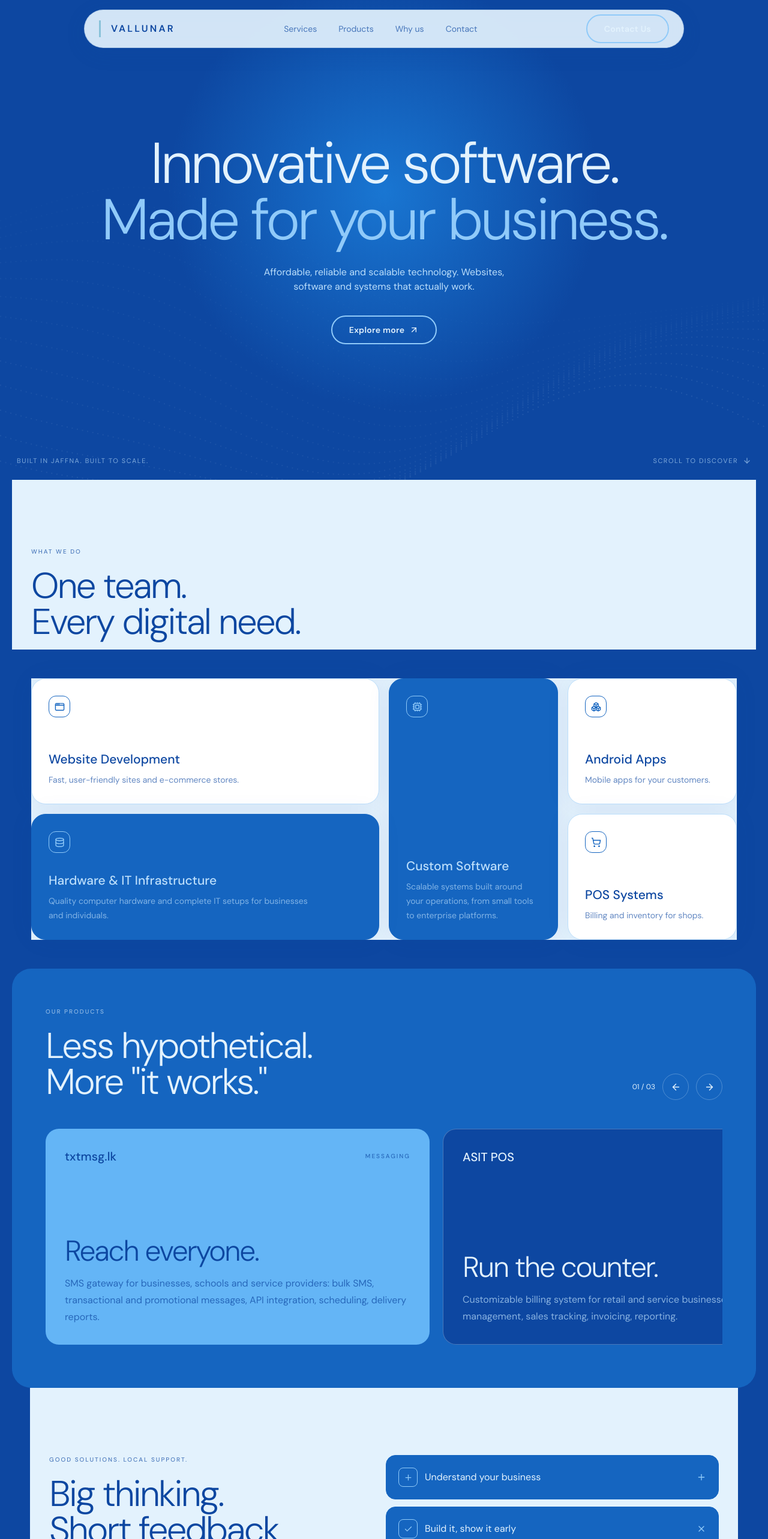
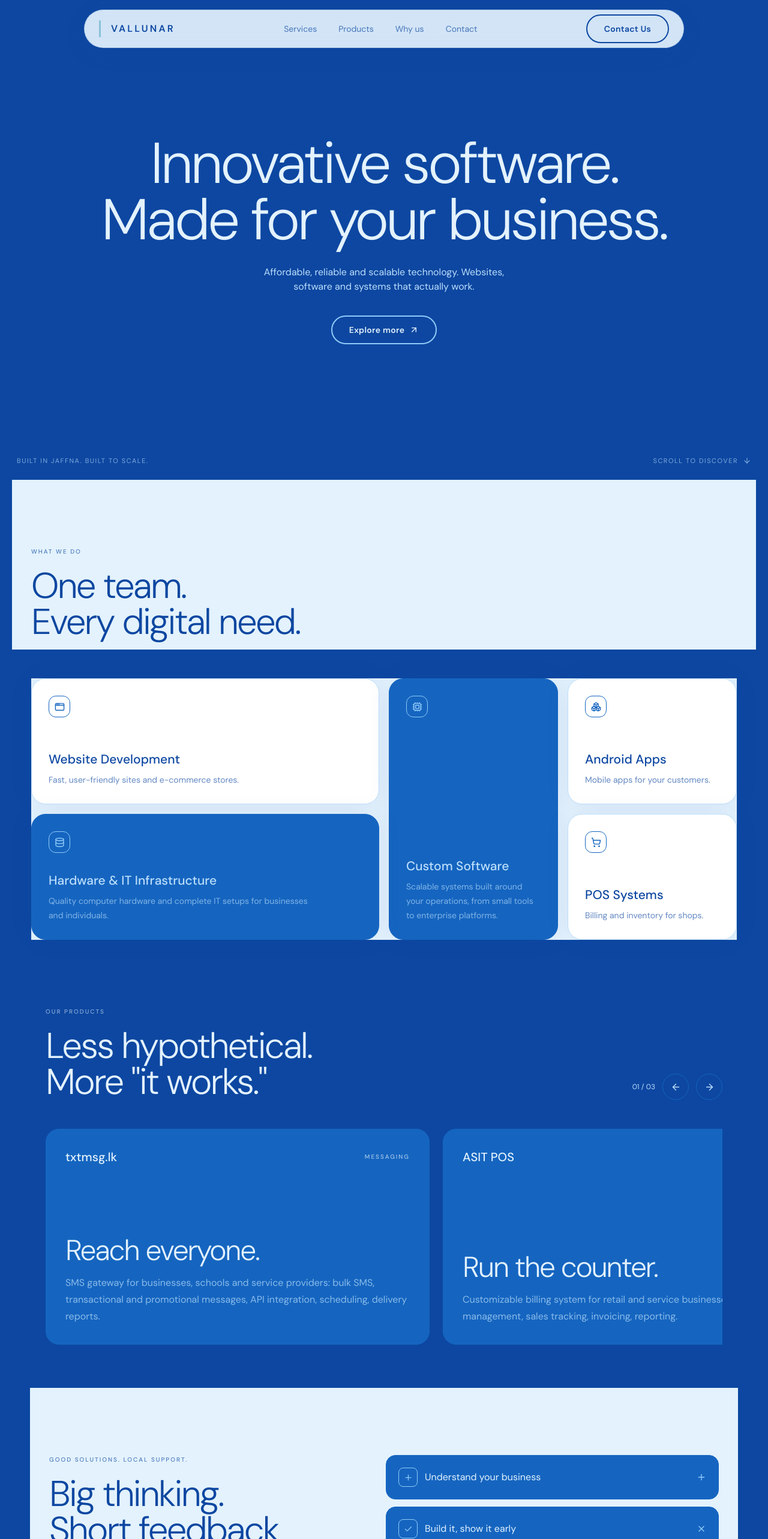
Before and after one commit to cheerysaaru/vallunar-website, a Next.js app: page / in a window 1280 px wide. Shown: the top 2566 px of the page at 60% size. Built offline with nearby package versions, Linux system fonts and the light colour scheme.

Commit message:
feat: strict Material Blue 50-900 palette - calm dark areas, flat backgrounds only

```diff
--- a/app/globals.css
+++ b/app/globals.css
@@ -26,15 +26,16 @@
 html { scroll-behavior: smooth; }
 body { margin: 0; background: var(--b900); color: var(--b100); font-family: var(--font-dm-sans), sans-serif; }
 a { color: inherit; text-decoration: none; }
-::selection { background: var(--b500); color: var(--b50); } /* COLOR CHANGE */
+::selection { background: var(--b500); color: var(--b50); }
 
 @layer utilities {
-  .eyebrow { @apply text-[10px] font-medium uppercase tracking-[0.2em]; color: var(--b900); opacity: 0.7; } /* COLOR CHANGE */
+  .eyebrow { @apply text-[10px] font-medium uppercase tracking-[0.2em]; color: var(--b900); opacity: 0.7; }
   .display { @apply font-light leading-[.98] tracking-[-.045em]; }
-  .focus-ring { @apply focus:outline-none focus-visible:ring-2 focus-visible:ring-[var(--b500)] focus-visible:ring-offset-2 focus-visible:ring-offset-[var(--b900)]; } /* COLOR CHANGE */
+  .focus-ring { @apply focus:outline-none focus-visible:ring-2 focus-visible:ring-[var(--b500)] focus-visible:ring-offset-2 focus-visible:ring-offset-[var(--b900)]; }
 }
 
-.contour-lines { background-image: repeating-radial-gradient(ellipse at 45% 50%, transparent 0 28px, rgba(227,242,253,.22) 29px 30px, transparent 31px 58px); transform: rotate(-11deg) scale(1.35); mask-image: linear-gradient(to right, transparent, black 18%, black 82%, transparent); } /* COLOR CHANGE */
+/* Flat contour lines for dark sections only - subtle single tone */
+.contour-lines { background-image: repeating-radial-gradient(ellipse at 45% 50%, transparent 0 28px, rgba(13,71,161,.15) 29px 30px, transparent 31px 58px); transform: rotate(-11deg) scale(1.35); mask-image: linear-gradient(to right, transparent, black 18%, black 82%, transparent); }
 .marquee { animation: marquee 28s linear infinite; }
 @keyframes marquee { from { transform: translateX(0); } to { transform: translateX(-50%); } }
 
@@ -47,8 +48,8 @@ a { color: inherit; text-decoration: none; }
   }
 }
 
-/* CHANGE 1 & 4: Floating nav pill & floating-fill button */
-.nav-pill { /* COLOR CHANGE */
+/* 2. Navigation pill - light background */
+.nav-pill {
   position: fixed;
   top: var(--nav-gap);
   left: 50%;
@@ -58,9 +59,9 @@ a { color: inherit; text-decoration: none; }
   max-width: var(--nav-max-width);
   height: var(--nav-height);
   border-radius: 9999px;
-  background: rgba(227, 242, 253, 0.92); /* --b50 with alpha */
+  background: rgba(227, 242, 253, 0.92); /* --b50 */
   backdrop-filter: blur(12px);
-  border: 1px solid rgba(13, 71, 161, 0.18); /* --b900 with alpha */
+  border: 1px solid rgba(13, 71, 161, 0.18); /* --b900 */
   box-shadow: 0 8px 32px rgba(13, 71, 161, 0.15);
   display: flex;
   align-items: center;
@@ -84,7 +85,7 @@ a { color: inherit; text-decoration: none; }
   transition: transform 0.35s var(--soft);
 }
 
-.nav-logo { /* COLOR CHANGE */
+.nav-logo {
   display: flex;
   align-items: center;
   gap: 10px;
@@ -104,7 +105,7 @@ a { color: inherit; text-decoration: none; }
   justify-content: center;
 }
 
-.nav-link { /* COLOR CHANGE */
+.nav-link {
   position: relative;
   padding: 8px 14px;
   font-size: 14px;
@@ -115,7 +116,7 @@ a { color: inherit; text-decoration: none; }
   transition: opacity 0.2s var(--ease), color 0.2s var(--ease);
 }
 
-.nav-link::after { /* COLOR CHANGE */
+.nav-link::after {
   content: "";
   position: absolute;
   bottom: 4px;
@@ -138,13 +139,13 @@ a { color: inherit; text-decoration: none; }
   transform: scaleX(1);
 }
 
-.nav-link:focus-visible { /* COLOR CHANGE */
+.nav-link:focus-visible {
   outline: none;
   box-shadow: 0 0 0 2px var(--b500), 0 0 0 4px var(--b50);
 }
 
-/* Floating-fill button effect */
-.fill-btn { /* COLOR CHANGE */
+/* Fill button - used for hero "Explore more" and nav "Contact Us" */
+.fill-btn {
   position: relative;
   display: inline-flex;
   align-items: center;
@@ -165,7 +166,7 @@ a { color: inherit; text-decoration: none; }
   transition: transform 0.2s var(--soft), box-shadow 0.2s var(--soft), color 0.3s var(--soft);
 }
 
-.fill-btn::before { /* COLOR CHANGE */
+.fill-btn::before {
   content: "";
   position: absolute;
   inset: 0;
@@ -180,7 +181,7 @@ a { color: inherit; text-decoration: none; }
   transition: top 0.7s var(--soft);
 }
 
-.fill-btn:hover { /* COLOR CHANGE */
+.fill-btn:hover {
   transform: translateY(-4px);
   box-shadow: 0 12px 32px rgba(144, 202, 249, 0.4);
   color: var(--b900);
@@ -195,12 +196,27 @@ a { color: inherit; text-decoration: none; }
   transition-duration: 0.05s;
 }
 
-.fill-btn:focus-visible { /* COLOR CHANGE */
+.fill-btn:focus-visible {
   outline: none;
   box-shadow: 0 0 0 2px var(--b500), 0 0 0 4px var(--b50), 0 12px 32px rgba(144, 202, 249, 0.4);
 }
 
-/* CHANGE 2: Three dots menu */
+/* Nav Contact Us button variant - outlined --b900, fills --b900 */
+.fill-btn.nav-contact {
+  color: var(--b900);
+  border-color: var(--b900);
+}
+
+.fill-btn.nav-contact::before {
+  background: var(--b900);
+}
+
+.fill-btn.nav-contact:hover {
+  color: var(--b50);
+  box-shadow: 0 12px 32px rgba(13, 71, 161, 0.4);
+}
+
+/* 2. Three dots menu - dark theme for mobile menu on light nav */
 .menu-toggle {
   display: none;
   flex-direction: column;
@@ -216,7 +232,7 @@ a { color: inherit; text-decoration: none; }
   border-radius: 9999px;
 }
 
-.menu-toggle:focus-visible { /* COLOR CHANGE */
+.menu-toggle:focus-visible {
   outline: none;
   box-shadow: 0 0 0 2px var(--b500), 0 0 0 4px var(--b50);
 }
@@ -229,7 +245,7 @@ a { color: inherit; text-decoration: none; }
   transition: opacity 0.15s var(--ease);
 }
 
-.menu-dot { /* COLOR CHANGE */
+.menu-dot {
   width: 24px;
   height: 3px;
   border-radius: 3px;
@@ -259,7 +275,7 @@ a { color: inherit; text-decoration: none; }
   pointer-events: none;
 }
 
-.menu-cross-bar { /* COLOR CHANGE */
+.menu-cross-bar {
   width: 24px;
   height: 3px;
   border-radius: 3px;
@@ -276,7 +292,7 @@ a { color: inherit; text-decoration: none; }
   transform: scaleX(1);
 }
 
-.mobile-menu-panel { /* COLOR CHANGE */
+.mobile-menu-panel {
   position: fixed;
   top: calc(var(--nav-height) + var(--nav-gap));
   left: var(--nav-gap);
@@ -284,9 +300,9 @@ a { color: inherit; text-decoration: none; }
   max-width: var(--nav-max-width);
   margin: 0 auto;
   border-radius: 20px;
-  background: rgba(227, 242, 253, 0.98); /* --b50 with alpha */
+  background: rgba(227, 242, 253, 0.98); /* --b50 */
   backdrop-filter: blur(12px);
-  border: 1px solid rgba(13, 71, 161, 0.12); /* --b900 with alpha */
+  border: 1px solid rgba(13, 71, 161, 0.12);
   box-shadow: 0 24px 48px rgba(13, 71, 161, 0.12);
   padding: 24px;
   opacity: 0;
@@ -303,7 +319,7 @@ a { color: inherit; text-decoration: none; }
   transition: opacity 0.5s var(--soft), transform 0.5s var(--soft);
 }
 
-.mobile-menu-link { /* COLOR CHANGE */
+.mobile-menu-link {
   display: block;
   padding: 16px 20px;
   font-size: 18px;
@@ -318,7 +334,7 @@ a { color: inherit; text-decoration: none; }
   color: var(--b900);
 }
 
-.mobile-menu-link:focus-visible { /* COLOR CHANGE */
+.mobile-menu-link:focus-visible {
   outline: none;
   box-shadow: 0 0 0 2px var(--b500), 0 0 0 4px var(--b50);
 }
@@ -328,7 +344,7 @@ a { color: inherit; text-decoration: none; }
   .nav-links { display: none; }
 }
 
-/* CHANGE 5: Plus social button */
+/* 9. Plus social button - dark button on light page */
 .plus-social {
   position: fixed;
   bottom: 24px;
@@ -350,7 +366,7 @@ a { color: inherit; text-decoration: none; }
   pointer-events: auto;
 }
 
-.plus-btn { /* COLOR CHANGE */
+.plus-btn {
   width: 44px;
   height: 44px;
   border-radius: 50%;
@@ -367,12 +383,12 @@ a { color: inherit; text-decoration: none; }
   z-index: 10;
 }
 
-.plus-btn:hover { /* COLOR CHANGE */
+.plus-btn:hover {
   background: var(--b800);
   box-shadow: 0 12px 32px rgba(13, 71, 161, 0.5);
 }
 
-.plus-btn:focus-visible { /* COLOR CHANGE */
+.plus-btn:focus-visible {
   outline: none;
   box-shadow: 0 0 0 2px var(--b500), 0 0 0 4px var(--b50), 0 12px 32px rgba(13, 71, 161, 0.5);
 }
@@ -395,7 +411,7 @@ a { color: inherit; text-decoration: none; }
   pointer-events: none;
 }
 
-.social-link { /* COLOR CHANGE */
+.social-link {
   width: 40px;
   height: 40px;
   border-radius: 50%;
@@ -426,16 +442,16 @@ a { color: inherit; text-decoration: none; }
 .plus-social.visible .social-link:nth-child(3) { transition-delay: 0.10s; transform: translate(-82px, 18px) scale(1); opacity: 1; }
 .plus-social.visible .social-link:nth-child(4) { transition-delay: 0.15s; transform: translate(-72px, 54px) scale(1); opacity: 1; }
 
-.social-link:hover { /* COLOR CHANGE */
+.social-link:hover {
   background: var(--b100);
 }
 
-.social-link:focus-visible { /* COLOR CHANGE */
+.social-link:focus-visible {
   outline: none;
   box-shadow: 0 0 0 2px var(--b500), 0 0 0 4px var(--b50);
 }
 
-/* COLOR CHANGE: Scrollbar styling */
+/* Scrollbar styling */
 *::-webkit-scrollbar { width: 8px; height: 8px; }
 *::-webkit-scrollbar-track { background: var(--b900); }
 *::-webkit-scrollbar-thumb { background: var(--b600); border-radius: 4px; }
--- a/app/page.tsx
+++ b/app/page.tsx
@@ -22,8 +22,8 @@ export default function HomePage() {
       <WhyUs />
       <Stats />
       <Contact />
-      <div className="overflow-hidden border-t border-line bg-ink py-12">
-        <div className="marquee whitespace-nowrap text-[clamp(3rem,9vw,7rem)] font-light tracking-[-.04em] text-transparent [-webkit-text-stroke:1.5px_#61A5C2]">
+      <div className="overflow-hidden border-t py-12" style={{ background: 'var(--b900)', borderColor: 'var(--b800)' }}>
+        <div className="marquee whitespace-nowrap text-[clamp(3rem,9vw,7rem)] font-light tracking-[-.04em] text-transparent" style={{ WebkitTextStroke: '1.5px var(--b300)' }}>
           Websites • Software • POS • SMS • Hardware • Websites • Software • POS • SMS • Hardware •
         </div>
       </div>
--- a/components/Footer.tsx
+++ b/components/Footer.tsx
@@ -1,4 +1,4 @@
 import Image from "next/image";
 import { ArrowUpRight } from "lucide-react";
 import { navigation, site } from "@/lib/data";
-export default function Footer() { return <footer className="mx-6 lg:mx-auto lg:max-w-[1240px]" style={{ background: 'var(--b800)' }}/* COLOR CHANGE */><div className="flex flex-wrap items-center justify-between gap-6 px-7 py-9 sm:px-12 lg:px-14"><a href="#top" className="focus-ring flex items-center gap-3" aria-label="Back to top"><Image src="/brand-mark.svg" alt="" width={8} height={22} /><span className="text-lg font-medium tracking-[.2em]" style={{ color: 'var(--b100)' }}>VALLUNAR</span></a><span className="text-sm" style={{ color: 'var(--b100)', opacity: 0.6 }}>{site.tagline}</span><nav className="flex flex-wrap gap-x-5 gap-y-2 text-sm" aria-label="Footer navigation" style={{ color: 'var(--b100)', opacity: 0.7 }}>{navigation.map((item) => <a key={item.href} className="focus-ring hover:text-[var(--b50)]" href={item.href} style={{ color: 'var(--b100)' }}>{item.label}</a>)}<a className="focus-ring inline-flex items-center gap-1 hover:text-[var(--b50)]" href={site.linkedIn} target="_blank" rel="noreferrer" style={{ color: 'var(--b100)' }}>LinkedIn <ArrowUpRight size={13} /></a></nav><span className="w-full text-xs sm:w-auto" style={{ color: 'var(--b100)', opacity: 0.5 }}>© {new Date().getFullYear()} {site.name}</span></div></footer>; }
+export default function Footer() { return <footer className="mx-6 lg:mx-auto lg:max-w-[1240px] border-t" style={{ background: 'var(--b900)', borderColor: 'var(--b800)' }}><div className="flex flex-wrap items-center justify-between gap-6 px-7 py-9 sm:px-12 lg:px-14"><a href="#top" className="focus-ring flex items-center gap-3" aria-label="Back to top"><Image src="/brand-mark.svg" alt="" width={8} height={22} /><span className="text-lg font-medium tracking-[.2em]" style={{ color: 'var(--b100)' }}>VALLUNAR</span></a><span className="text-sm" style={{ color: 'var(--b100)', opacity: 0.6 }}>{site.tagline}</span><nav className="flex flex-wrap gap-x-5 gap-y-2 text-sm" aria-label="Footer navigation" style={{ color: 'var(--b100)', opacity: 0.7 }}>{navigation.map((item) => <a key={item.href} className="focus-ring hover:text-[var(--b50)]" href={item.href} style={{ color: 'var(--b100)' }}>{item.label}</a>)}<a className="focus-ring inline-flex items-center gap-1 hover:text-[var(--b50)]" href={site.linkedIn} target="_blank" rel="noreferrer" style={{ color: 'var(--b100)' }}>LinkedIn <ArrowUpRight size={13} /></a></nav><span className="w-full text-xs sm:w-auto" style={{ color: 'var(--b100)', opacity: 0.5 }}>© {new Date().getFullYear()} {site.name}</span></div></footer>; }
--- a/components/Hero.tsx
+++ b/components/Hero.tsx
@@ -4,7 +4,6 @@ import { useEffect, useRef } from "react";
 import { site } from "@/lib/data";
 
 export default function Hero() {
-  const canvasRef = useRef<HTMLCanvasElement>(null);
   const scrollToProducts = () => {
     const products = document.getElementById("products");
     if (products) {
@@ -12,68 +11,12 @@ export default function Hero() {
     }
   };
 
-  useEffect(() => {
-    const canvas = canvasRef.current;
-    if (!canvas) return;
-    const ctx = canvas.getContext("2d");
-    if (!ctx) return;
-    let animation = 0;
-    let t = 0;
-    let mx = .5;
-    let visible = true;
-    const reduce = window.matchMedia("(prefers-reduced-motion: reduce)").matches;
-    const resize = () => {
-      const d = Math.min(window.devicePixelRatio || 1, 2);
-      canvas.width = canvas.offsetWidth * d;
-      canvas.height = canvas.offsetHeight * d;
-      ctx.setTransform(d, 0, 0, d, 0, 0);
-    };
-    const move = (event: MouseEvent) => {
-      mx = event.clientX / window.innerWidth;
-    };
-    const draw = () => {
-      if (visible) {
-        const w = canvas.offsetWidth;
-        const h = canvas.offsetHeight;
-        ctx.clearRect(0, 0, w, h);
-        ctx.fillStyle = "rgba(227,242,253,0.2)"; /* COLOR CHANGE: --b50 with alpha for dot grid */
-        for (let line = 0; line < 16; line++) {
-          const offset = line * h * .028;
-          for (let i = 0; i < w; i += w / (window.innerWidth < 700 ? 70 : 150)) {
-            const y = h * .55 + offset + Math.sin(i / w * 5 + t + line * .18 + mx * 2) * h * .14 + Math.sin(i / w * 11 - t * 1.3) * h * .03;
-            ctx.globalAlpha = .15 + .5 * (line / 16);
-            ctx.fillRect(i, y, 2, 2);
-          }
-        }
-      }
-      t += reduce ? 0 : .008;
-      animation = requestAnimationFrame(draw);
-    };
-    const observer = new IntersectionObserver(([entry]) => {
-      visible = entry.isIntersecting;
-    });
-    observer.observe(canvas);
-    resize();
-    draw();
-    window.addEventListener("resize", resize);
-    window.addEventListener("mousemove", move, { passive: true });
-    return () => {
-      cancelAnimationFrame(animation);
-      observer.disconnect();
-      window.removeEventListener("resize", resize);
-      window.removeEventListener("mousemove", move);
-    };
-  }, []);
-
   return (
-    <section id="top" className="hero relative isolate grid min-h-screen place-items-center overflow-hidden text-center" style={{
-      background: 'radial-gradient(circle at 50% 40%, var(--b700) 0%, var(--b900) 45%, var(--b900) 100%)'
-    }}>
-      <canvas ref={canvasRef} className="absolute inset-0 h-full w-full opacity-70" aria-hidden="true" />
+    <section id="top" className="hero relative isolate grid min-h-screen place-items-center overflow-hidden text-center" style={{ background: 'var(--b900)' }}>
       <div className="relative px-6 py-32">
         <h1 className="display text-[clamp(2.8rem,8vw,6rem)]" style={{ color: 'var(--b50)' }}>
           <span className="block animate-[sharp_1.6s_.4s_both]">Innovative software.</span>
-          <span className="block animate-[sharp_1.6s_.8s_both]" style={{ color: 'var(--b200)' }}>Made for your business.</span>
+          <span className="block animate-[sharp_1.6s_.8s_both]" style={{ color: 'var(--b50)' }}>Made for your business.</span>
         </h1>
         <p className="mx-auto mb-9 mt-7 max-w-[460px] text-base" style={{ color: 'var(--b100)' }}>{site.description}</p>
         <div className="flex flex-wrap justify-center gap-3">
--- a/components/Navbar.tsx
+++ b/components/Navbar.tsx
@@ -80,7 +80,7 @@ export default function Navbar() {
           ))}
         </div>
 
-        <ContactTrigger className="fill-btn focus-ring" aria-label="Contact us">
+        <ContactTrigger className="fill-btn nav-contact focus-ring" aria-label="Contact us">
           Contact Us
         </ContactTrigger>
 
--- a/components/Products.tsx
+++ b/components/Products.tsx
@@ -11,31 +11,28 @@ export default function Products() {
     track.current?.scrollBy({ left: direction * step(), behavior: "smooth" });
     setActive((value) => Math.min(products.length - 1, Math.max(0, value + direction)));
   };
-  return <section id="products" className="mx-6 overflow-hidden rounded-[32px] lg:mx-auto lg:max-w-[1240px]" style={{ background: 'var(--b800)', color: 'var(--b50)' }}/* COLOR CHANGE */>
+  return <section id="products" className="mx-6 overflow-hidden rounded-[32px] lg:mx-auto lg:max-w-[1240px]" style={{ background: 'var(--b900)', color: 'var(--b100)' }}>
     <div className="px-7 py-16 sm:px-12 lg:px-14">
       <div className="flex flex-wrap items-end justify-between gap-8">
         <div>
           <div className="eyebrow mb-5" style={{ color: 'var(--b50)', opacity: 0.6 }}>Our products</div>
           <h2 className="display text-5xl sm:text-6xl" style={{ color: 'var(--b50)' }}>Less hypothetical.<br />More "it works."</h2>
         </div>
-        <div className="flex items-center gap-3 text-xs" style={{ color: 'var(--b50)' }}>
+        <div className="flex items-center gap-3 text-xs" style={{ color: 'var(--b100)' }}>
           <span>{String(active + 1).padStart(2, "0")} / {String(products.length).padStart(2, "0")}</span>
-          <button className="focus-ring flex h-11 w-11 items-center justify-center rounded-full border transition hover:bg-[var(--b700)] hover:text-[var(--b50)]" onClick={() => move(-1)} aria-label="Previous product" style={{ borderColor: 'rgba(227,242,253,.28)', color: 'var(--b50)' }}><ArrowLeft size={17} /></button>
-          <button className="focus-ring flex h-11 w-11 items-center justify-center rounded-full border transition hover:bg-[var(--b700)] hover:text-[var(--b50)]" onClick={() => move(1)} aria-label="Next product" style={{ borderColor: 'rgba(227,242,253,.28)', color: 'var(--b50)' }}><ArrowRight size={17} /></button>
+          <button className="focus-ring flex h-11 w-11 items-center justify-center rounded-full border transition hover:bg-[var(--b800)] hover:text-[var(--b50)]" onClick={() => move(-1)} aria-label="Previous product" style={{ borderColor: 'var(--b800)', color: 'var(--b100)' }}><ArrowLeft size={17} /></button>
+          <button className="focus-ring flex h-11 w-11 items-center justify-center rounded-full border transition hover:bg-[var(--b800)] hover:text-[var(--b50)]" onClick={() => move(1)} aria-label="Next product" style={{ borderColor: 'var(--b800)', color: 'var(--b100)' }}><ArrowRight size={17} /></button>
         </div>
       </div>
       <div ref={track} className="mt-12 flex snap-x snap-mandatory gap-[22px] overflow-x-auto pb-2 [scrollbar-width:none] [&::-webkit-scrollbar]:hidden" tabIndex={0} aria-label="Products">
-        {products.map((product, index) => <article key={product.name} className={`flex h-[360px] w-[min(640px,82vw)] shrink-0 snap-start flex-col justify-between rounded-[22px] p-8 ${index === 0 ? "bg-[var(--b300)]" : index === 1 ? "bg-[var(--b900)]" : "bg-[var(--b800)]"}`} style={{
-          color: index === 0 ? 'var(--b900)' : index === 1 ? 'var(--b50)' : 'var(--b50)',
-          border: index === 1 ? '1px solid rgba(227,242,253,.28)' : 'none'
-        }}>
-          <div className="flex justify-between gap-4 text-xl font-medium" style={{ color: index === 0 ? 'var(--b900)' : 'var(--b50)' }}>
+        {products.map((product) => <article key={product.name} className="flex h-[360px] w-[min(640px,82vw)] shrink-0 snap-start flex-col justify-between rounded-[22px] p-8 bg-[var(--b800)] border border-[var(--b800)]" style={{ color: 'var(--b100)' }}>
+          <div className="flex justify-between gap-4 text-xl font-medium" style={{ color: 'var(--b50)' }}>
             <span>{product.name}</span>
-            <span className="eyebrow" style={{ color: index === 0 ? 'var(--b900)' : 'var(--b50)', opacity: 0.7 }}>{product.category}</span>
+            <span className="eyebrow" style={{ color: 'var(--b50)', opacity: 0.7 }}>{product.category}</span>
           </div>
           <div className="flex flex-col gap-4">
-            <h3 className="display text-4xl sm:text-5xl" style={{ color: index === 0 ? 'var(--b900)' : 'var(--b50)' }}>{product.headline}</h3>
-            <p className="text-base leading-7" style={{ color: index === 0 ? 'var(--b900)' : 'var(--b100)', opacity: 0.7 }}>{product.description}</p>
+            <h3 className="display text-4xl sm:text-5xl" style={{ color: 'var(--b50)' }}>{product.headline}</h3>
+            <p className="text-base leading-7" style={{ color: 'var(--b100)', opacity: 0.7 }}>{product.description}</p>
           </div>
         </article>)}
       </div>
--- a/components/Services.tsx
+++ b/components/Services.tsx
@@ -3,5 +3,5 @@ import { motion } from "framer-motion";
 import { services } from "@/lib/data";
 
 export default function Services() {
-  return <section id="services" className="mt-12 grid auto-rows-[210px] grid-cols-1 gap-4 sm:grid-cols-2 lg:grid-cols-4" style={{ background: 'var(--b50)' }}/* COLOR CHANGE */>{services.map((service, index) => { const Icon = service.icon; const isEven = index % 2 === 0; return <motion.article key={service.title} initial={{ opacity: 0, y: 20 }} whileInView={{ opacity: 1, y: 0 }} viewport={{ once: true, amount: .2 }} transition={{ delay: index * .06 }} className={`group flex flex-col justify-between rounded-[24px] p-7 shadow-[0_0_40px_rgba(13,71,161,.07)] transition hover:-translate-y-1 ${isEven ? "bg-white border border-[var(--b100)]" : "bg-[var(--b800)] border border-[var(--b800)]"} ${service.span === "wide" ? "lg:col-span-2" : ""} ${service.span === "tall" ? "lg:row-span-2" : ""}`}><span className="flex h-9 w-9 items-center justify-center rounded-xl border transition group-hover:bg-[var(--b200)] group-hover:text-[var(--b900)]" style={{ borderColor: isEven ? 'var(--b800)' : 'var(--b200)', color: isEven ? 'var(--b800)' : 'var(--b200)' }}><Icon size={17} /></span><div><h3 className="mb-1.5 text-[21px] font-medium" style={{ color: isEven ? 'var(--b900)' : 'var(--b100)' }}>{service.title}</h3><p className="max-w-md text-sm leading-6" style={{ color: isEven ? 'var(--b900)' : 'var(--b100)', opacity: 0.65 }}>{service.description}</p></div></motion.article>; })}</section>;
+  return <section id="services" className="mt-12 grid auto-rows-[210px] grid-cols-1 gap-4 sm:grid-cols-2 lg:grid-cols-4" style={{ background: 'var(--b50)' }}>{services.map((service, index) => { const Icon = service.icon; const isEven = index % 2 === 0; return <motion.article key={service.title} initial={{ opacity: 0, y: 20 }} whileInView={{ opacity: 1, y: 0 }} viewport={{ once: true, amount: .2 }} transition={{ delay: index * .06 }} className={`group flex flex-col justify-between rounded-[24px] p-7 shadow-[0_0_40px_rgba(13,71,161,.07)] transition hover:-translate-y-1 ${isEven ? "bg-white border border-[var(--b100)]" : "bg-[var(--b800)] border border-[var(--b800)]"} ${service.span === "wide" ? "lg:col-span-2" : ""} ${service.span === "tall" ? "lg:row-span-2" : ""}`}><span className="flex h-9 w-9 items-center justify-center rounded-xl border transition group-hover:bg-[var(--b200)] group-hover:text-[var(--b900)]" style={{ borderColor: isEven ? 'var(--b800)' : 'var(--b200)', color: isEven ? 'var(--b800)' : 'var(--b200)' }}><Icon size={17} /></span><div><h3 className="mb-1.5 text-[21px] font-medium" style={{ color: isEven ? 'var(--b900)' : 'var(--b100)' }}>{service.title}</h3><p className="max-w-md text-sm leading-6" style={{ color: isEven ? 'var(--b900)' : 'var(--b100)', opacity: 0.65 }}>{service.description}</p></div></motion.article>; })}</section>;
 }
--- a/components/Stats.tsx
+++ b/components/Stats.tsx
@@ -1,2 +1,2 @@
 import { stats } from "@/lib/data";
-export default function Stats() { return <section className="mx-auto grid max-w-[1180px] grid-cols-2 gap-8 px-6 pb-24 text-center sm:grid-cols-4 lg:px-8" style={{ background: 'var(--b50)' }}/* COLOR CHANGE */>{stats.map((stat) => <div key={stat.label}><div className="text-4xl font-light sm:text-5xl" style={{ color: 'var(--b800)' }}>{stat.value}</div><div className="eyebrow mt-2" style={{ color: 'var(--b900)', opacity: 0.7 }}>{stat.label}</div></div>)}</section>; }
+export default function Stats() { return <section className="mx-auto grid max-w-[1180px] grid-cols-2 gap-8 px-6 pb-24 text-center sm:grid-cols-4 lg:px-8" style={{ background: 'var(--b50)' }}>{stats.map((stat) => <div key={stat.label}><div className="text-4xl font-light sm:text-5xl" style={{ color: 'var(--b800)' }}>{stat.value}</div><div className="eyebrow mt-2" style={{ color: 'var(--b900)', opacity: 0.7 }}>{stat.label}</div></div>)}</section>; }
```
Also changed, not shown: components/Contact.tsx (+6 -4 lines), components/WhyUs.tsx (+2 -6 lines).
